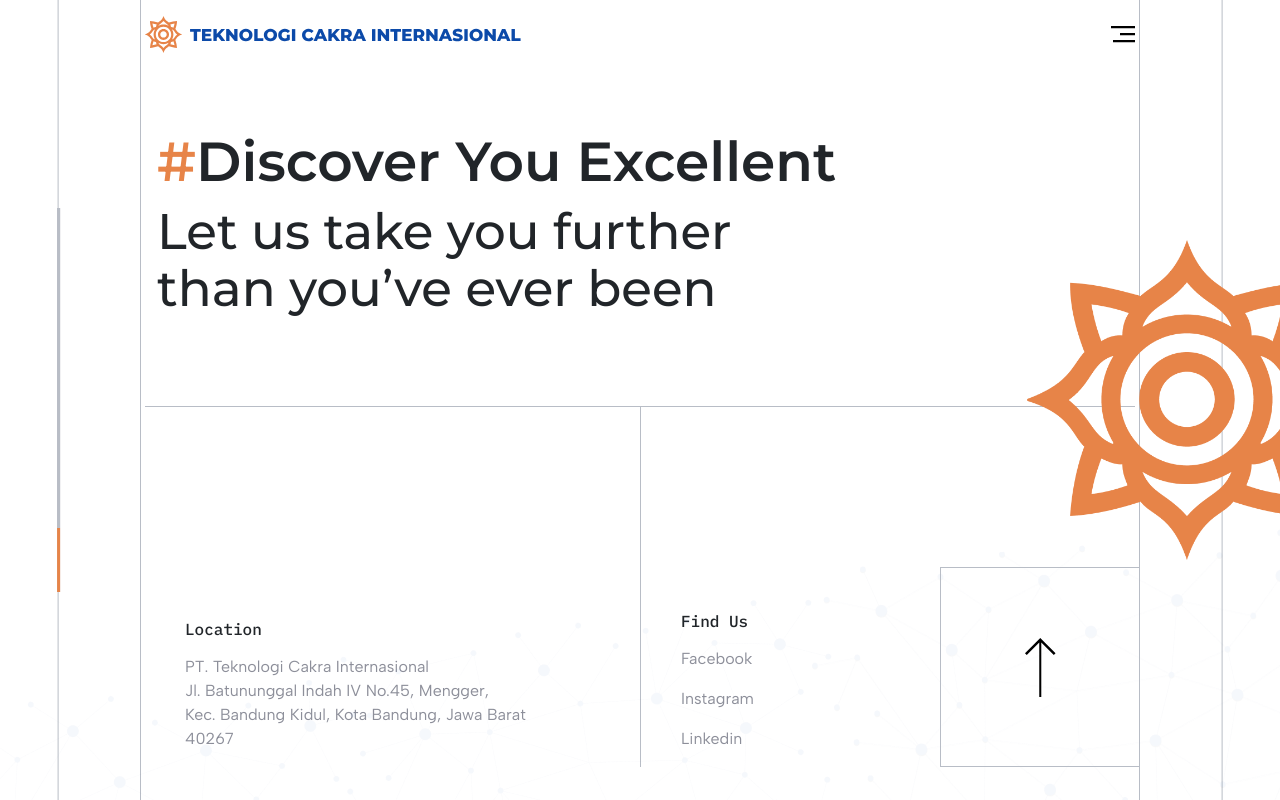
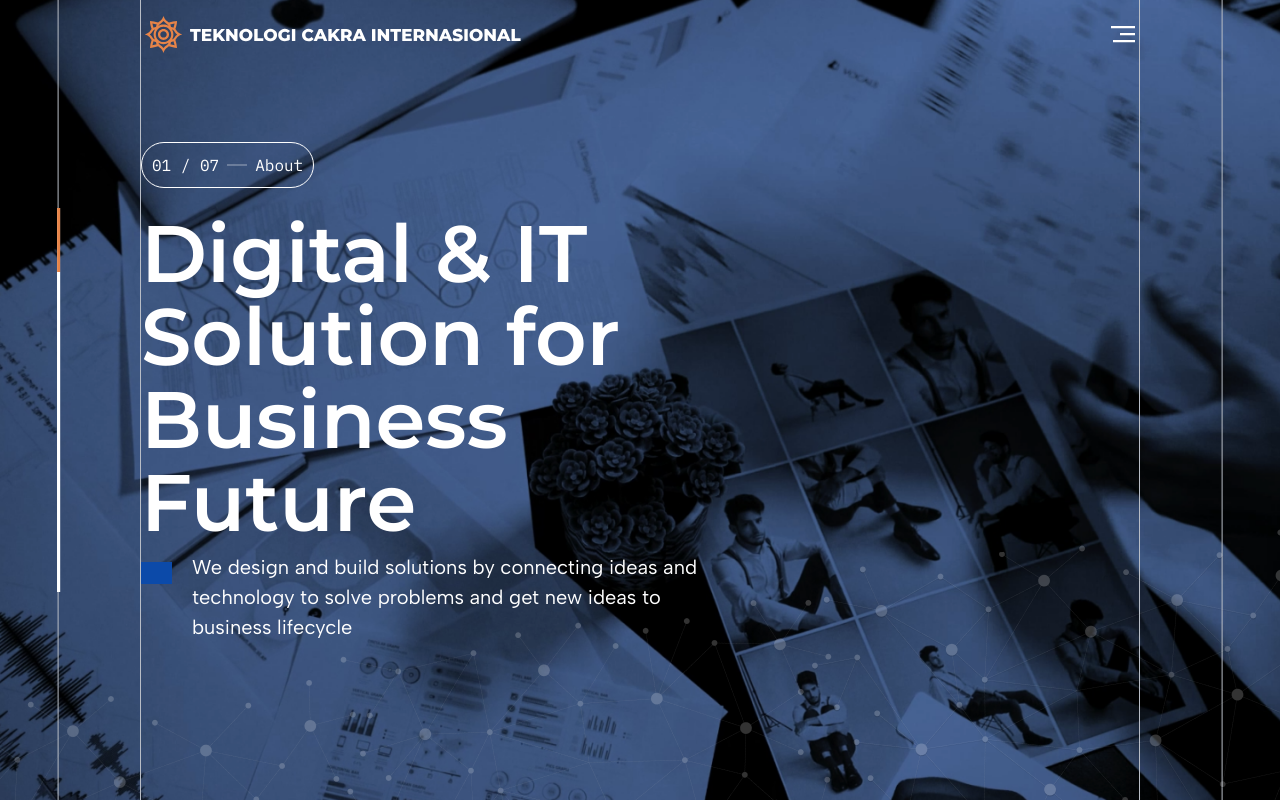
Before and after one commit to muhamadsolihin/web-tci, a Vue app: page /who-we-are in a window 1280 px wide. Built offline with nearby package versions, Linux system fonts and the light colour scheme.

Commit message:
:hammer: feat(Who we are): Change current section

```diff
--- a/src/views/who-we-are/index.vue
+++ b/src/views/who-we-are/index.vue
@@ -50,7 +50,7 @@
   import FooterComponent from "@/components/FooterComponent.vue";
 
 	const sections = ref([1, 2, 3, 4, 5, 6, 7]);
-	const currentSection = ref(6);
+	const currentSection = ref(1);
 	const listening = ref(false);
 	const direction = ref('up');
 
```
